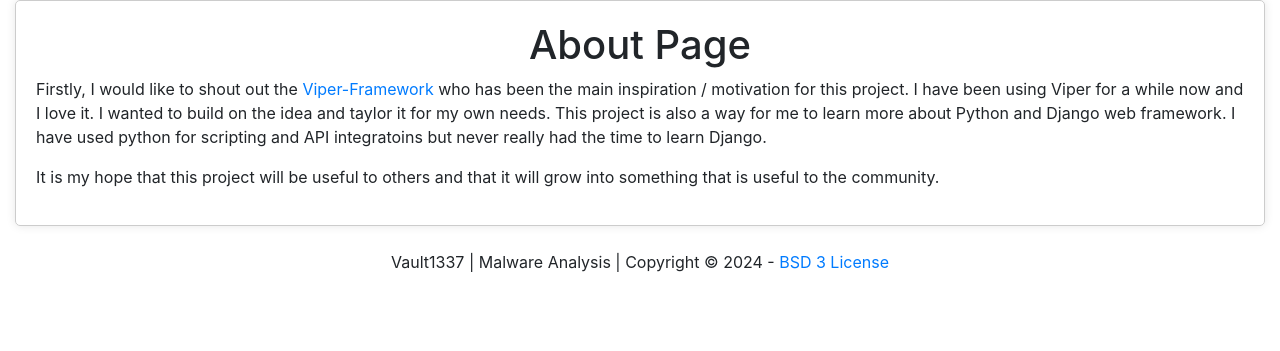
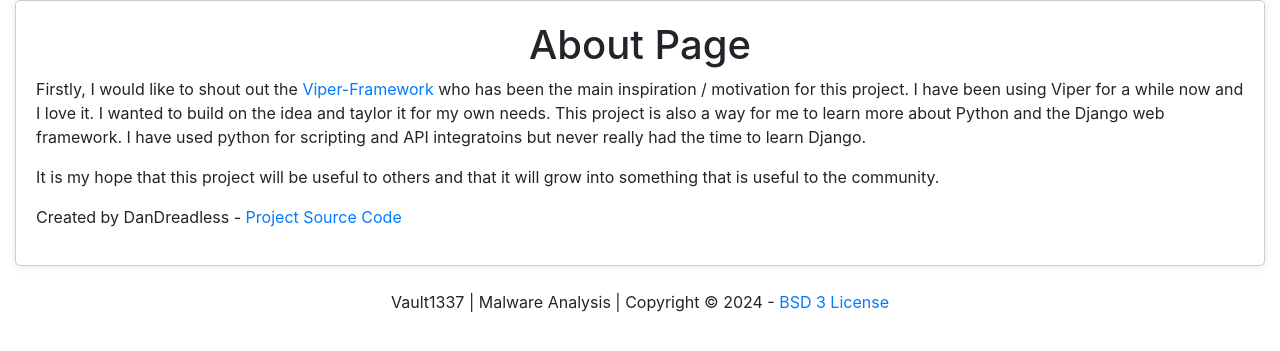
Before and after one commit to DanDreadless/Vault1337, a Django app: page /about/ in a window 1280 px wide. Shown: the part 69-420 px from the top of the page. Run offline with Django 4.2, Linux system fonts and the light colour scheme; some libraries are stand-ins or nearby versions.

Commit message:
more modifications

```diff
--- a/vault/templates/vault/about.html
+++ b/vault/templates/vault/about.html
@@ -14,10 +14,11 @@
             <div class="col-md-12">
                 <p>Firstly, I would like to shout out the <a href="https://github.com/viper-framework">Viper-Framework</a> who has been the main inspiration /
                 motivation for this project. I have been using Viper for a while now and I love it. I wanted to build on the idea and taylor it for my own needs.
-                This project is also a way for me to learn more about Python and Django web framework. I have used python for scripting and API integratoins but never
+                This project is also a way for me to learn more about Python and the Django web framework. I have used python for scripting and API integratoins but never
                 really had the time to learn Django.</p>
 
                 <p>It is my hope that this project will be useful to others and that it will grow into something that is useful to the community.</p>
+                <p>Created by DanDreadless - <a href="https://github.com/DanDreadless/Vault1337">Project Source Code</a></p>
             </div>
         </div>
     </div>
--- a/vault/templates/vault/sample/sample.html
+++ b/vault/templates/vault/sample/sample.html
@@ -86,7 +86,8 @@
                 </div>
             </form>
             <h3>Tool Output</h3>
-            <textarea id="output-box" rows="20" cols="160" readonly></textarea>
+            <textarea onload="this.scrollTop = this.scrollHeight;" id="output-box" rows="20" cols="170" readonly>{{ tool_output }}</textarea>
+            <!-- <textarea id="output-box" rows="20" cols="160" readonly></textarea> -->
         </div>
 
         <div class="tab" id="tab3">
```
Also changed, not shown: 1 other file.
